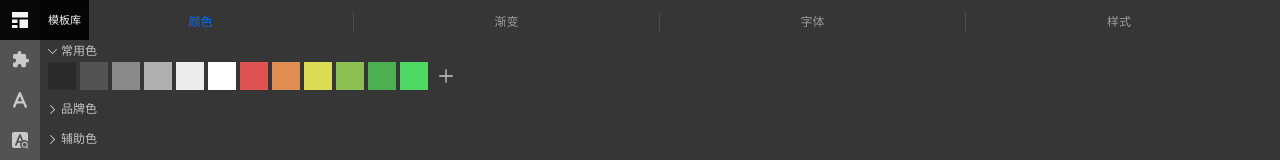
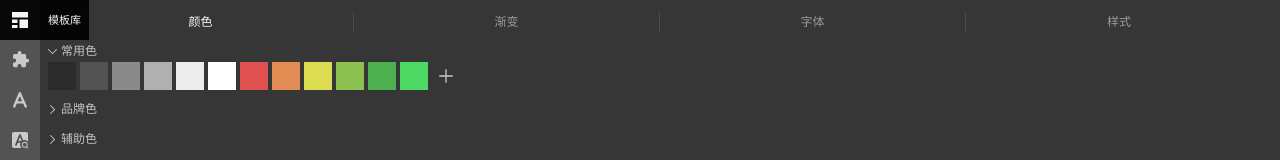
Before and after one commit to cagekevin/ps2, a React (Vite) app: page /#/style in a window 1280 px wide. Shown: the top 160 px of the page. Built offline with nearby package versions, Linux system fonts and the light colour scheme.

Commit message:
tab 选中态蓝字改白字：tab 只有灰/白两态（用户定），mm-tabs 公共件一处收口，多选 tab 复用 --active 删孤儿 mm-style__tab--extra

```diff
--- a/src/features/style/StylePage.css
+++ b/src/features/style/StylePage.css
@@ -22,12 +22,10 @@
   font-size: var(--mm-font-xs);
 }
 
-/* tab 条：四等分 + 段间 1px 竖线；整条**不加**底部分隔线（官方实拍没有） */
-/* Ctrl 多选并入显示的 tab（2026-11-05）：非当前库但已在多选里——比常态提亮一档、
-   不抢 active 的 accent；普通点击回单选，Ctrl 再点移出。只提文字色，无徽标（用户定）。 */
-.mm-style__tab--extra{
-  color: var(--mm-color-text-strong);
-}
+/* tab 条：四等分 + 段间 1px 竖线；整条**不加**底部分隔线（官方实拍没有）。
+   选中态在公共件 global.css 的 .mm-tabs__tab--active（白字，tab 只有灰/白两态）。
+   Ctrl 多选并入显示的 tab（2026-11-05）：非当前库但已在多选里 = 同样加 --active 白字，
+   普通点击回单选，Ctrl 再点移出——正是用户「不需要分段标识」的定案。 */
 /* 描述浮层：表面 / 定位 / 层级全部由 `.mm-popover` 给（规则 16），
    这里只给宽度与内边距 —— 少了内边距文字会贴着浮层边 */
 .mm-style__describe{
--- a/src/features/style/StylePage.tsx
+++ b/src/features/style/StylePage.tsx
@@ -395,16 +395,15 @@ export default function StylePage() {
       {indexFailure ? null : (
         <>
           {/* 四等分 + 段间 1px 竖线（原版 .switch 结构）；
-              Ctrl 点 tab = 把该库并进同一页显示（再点移出），普通点 = 独占 */}
+              Ctrl 点 tab = 把该库并进同一页显示（再点移出），普通点 = 独占。
+              tab 两态：灰 = 未显示、白 = 正在显示（active 与并选同为白字，见 global.css） */}
           <div className="mm-tabs">
             {KU_KINDS.map((kind, index) => (
               <div key={kind} className="mm-tabs__cell">
                 <button
                   type="button"
                   aria-pressed={kind === activeKind || extraKinds.includes(kind)}
-                  className={`mm-tabs__tab${kind === activeKind ? ' mm-tabs__tab--active' : ''}${
-                    kind !== activeKind && extraKinds.includes(kind) ? ' mm-style__tab--extra' : ''
-                  }`}
+                  className={`mm-tabs__tab${kind === activeKind || extraKinds.includes(kind) ? ' mm-tabs__tab--active' : ''}`}
                   onClick={(event) => {
                     if (event.ctrlKey || event.metaKey) toggleExtraKind(kind);
                     else setActiveKind(kind);
--- a/src/styles/global.css
+++ b/src/styles/global.css
@@ -262,8 +262,9 @@ button{
   cursor: pointer;
 }
 
+/* 选中 = 白字（2026-11-05 用户定：tab 只有灰/白两态，不用蓝——蓝留给规则 12 的四类状态） */
 .mm-tabs__tab--active{
-  color: var(--mm-color-accent);
+  color: var(--mm-color-text-strong);
 }
 
 /* tab 是按钮，hover 叠底；选中与否只由文字色表达（§7 规则 12） */
```
Also changed, not shown: .codebuddy/agents/conventions-guardian.md, 2 other files (tests, documents, lock files or other folders).
